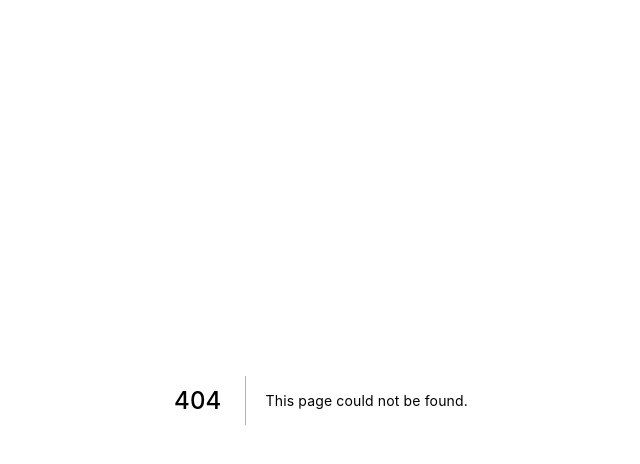
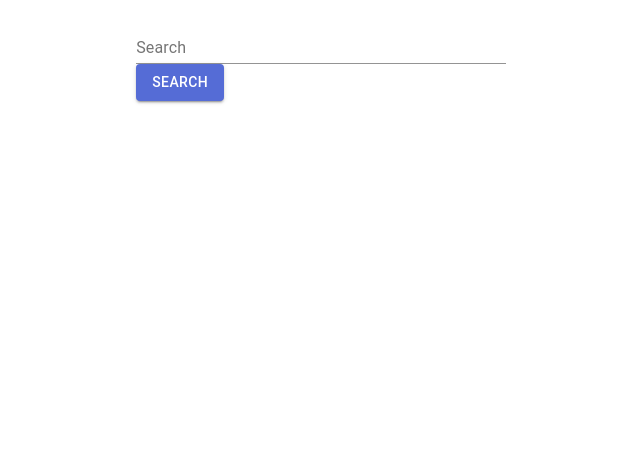
Before and after one commit to Okanclskn/movie_search_app, a Next.js app: page /Home in a window 1280 px wide. Before the commit this address had no page. Shown: the top 464 px of the page, without its empty margins (319-959 px from the left). Built offline with nearby package versions, Linux system fonts and the light colour scheme.

Commit message:
created searchInput component

```diff
--- a/package.json
+++ b/package.json
@@ -9,6 +9,7 @@
   },
   "dependencies": {
     "@material-ui/core": "^4.11.3",
+    "formik": "^2.2.6",
     "next": "10.0.8",
     "react": "17.0.1",
     "react-dom": "17.0.1"
--- /dev/null
+++ b/pages/Home.js
@@ -0,0 +1,12 @@
+import React from "react";
+import { Box } from "@material-ui/core";
+import SearchInput from "./components/SearchInput";
+export default function HomePage() {
+  return (
+    <React.Fragment>
+      <Box margin="0 auto" width="30%">
+        <SearchInput></SearchInput>
+      </Box>
+    </React.Fragment>
+  );
+}
--- a/pages/_app.js
+++ b/pages/_app.js
@@ -4,6 +4,7 @@ import Head from "next/head";
 import { ThemeProvider } from "@material-ui/core/styles";
 import CssBaseline from "@material-ui/core/CssBaseline";
 import theme from "./theme";
+import { Box, Container } from "@material-ui/core";
 
 export default function MyApp(props) {
   const { Component, pageProps } = props;
@@ -28,7 +29,11 @@ export default function MyApp(props) {
       <ThemeProvider theme={theme}>
         {/* CssBaseline kickstart an elegant, consistent, and simple baseline to build upon. */}
         <CssBaseline />
-        <Component {...pageProps} />
+        <Container maxWidth={false}>
+          <Box marginTop={2}>
+            <Component {...pageProps} />
+          </Box>
+        </Container>
       </ThemeProvider>
     </React.Fragment>
   );
--- /dev/null
+++ b/pages/components/SearchInput.js
@@ -0,0 +1,34 @@
+import React, { useState } from "react";
+import { FormGroup, TextField, Button } from "@material-ui/core";
+import { Form, Formik } from "formik";
+
+const SearchInput = () => {
+  const [searchTerm, setSearchTerm] = useState("");
+  const getInputSearchTerm = (event) => {
+    setSearchTerm(event.target.value);
+  };
+  const onFormSubmit = (event) => {
+    event.preventDefault();
+  };
+  return (
+    <div>
+      <Formik>
+        <Form onSubmit={onFormSubmit}>
+          <TextField
+            fullWidth
+            autoComplete="off"
+            name="search"
+            label="Search"
+            value={searchTerm}
+            onChange={getInputSearchTerm}
+          />
+          <Button type="submit" variant="contained" color="primary">
+            Search
+          </Button>
+        </Form>
+      </Formik>
+    </div>
+  );
+};
+
+export default SearchInput;
```
Also changed, not shown: pages/index.js (+5 -43 lines), 1 other file (tests, documents, lock files or other folders).
